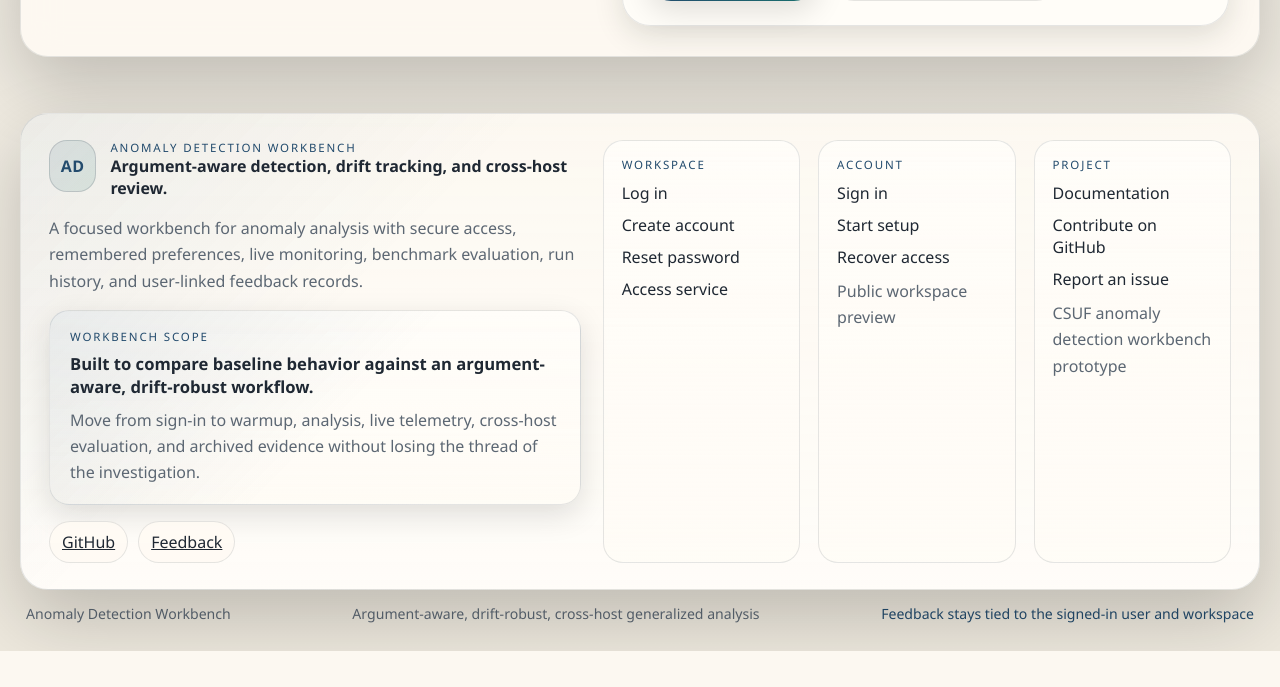
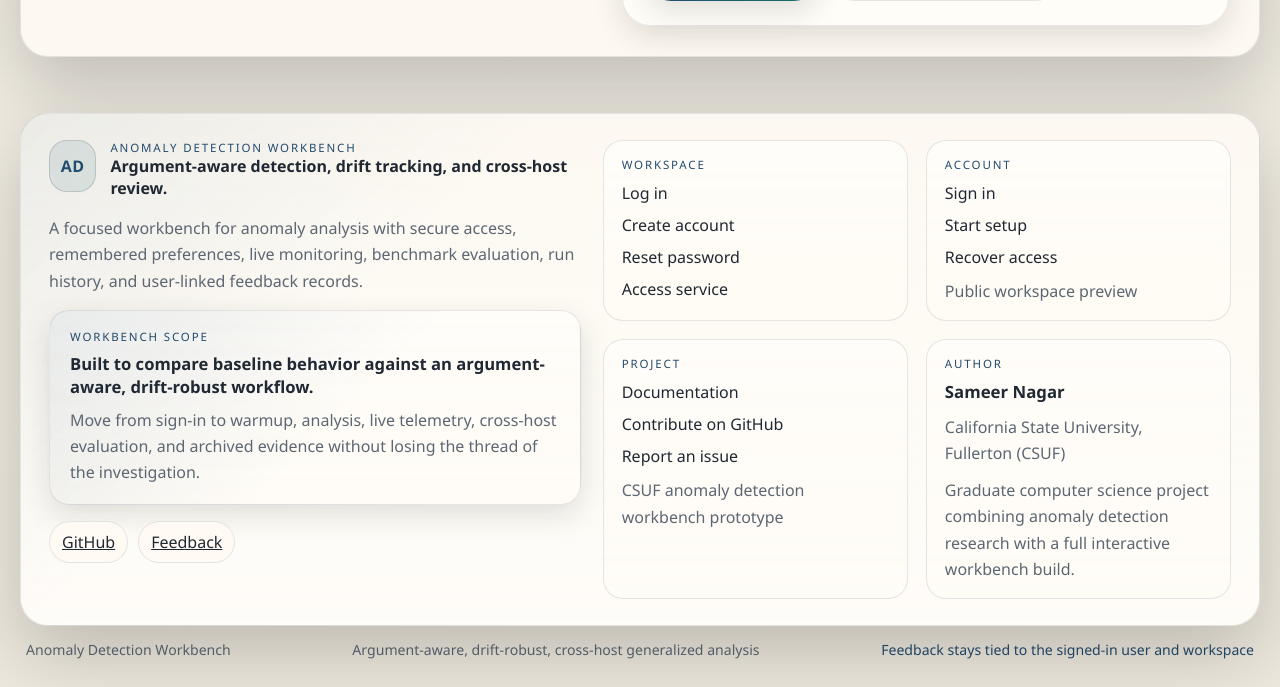
Before and after one commit to sameernagar-hub/anomaly-detection-workbench, a Flask app: page /auth/signup in a window 1280 px wide. Shown: the part 1267-1954 px from the top of the page. Before the commit the page ends 1918 px from the top, so only its background shows below. Run offline with Flask 3, Linux system fonts and the light colour scheme; some libraries are stand-ins or nearby versions.

Commit message:
Polish verification visuals and footer details

```diff
--- a/examples/static/auth.js
+++ b/examples/static/auth.js
@@ -38,6 +38,34 @@
     field.addEventListener("input", () => updateStrength(field.value || ""));
   }
 
+  function scribbleThemeConfig(theme) {
+    const configs = {
+      campus: {
+        wash: ["rgba(31, 40, 51, 0.06)", "rgba(35, 75, 109, 0.14)", "rgba(179, 86, 59, 0.1)"],
+        glyphs: ["#2d3f52", "#3f5d76", "#6b4d45", "#56697b", "#314b41"],
+        noise: ["rgba(52, 74, 92, 0.24)", "rgba(179, 86, 59, 0.18)", "rgba(21, 122, 110, 0.18)"],
+        dots: ["rgba(35,75,109,0.16)", "rgba(179,86,59,0.12)", "rgba(31,40,51,0.12)"],
+      },
+      signal: {
+        wash: ["rgba(39, 52, 74, 0.05)", "rgba(74, 54, 112, 0.12)", "rgba(13, 148, 136, 0.1)"],
+        glyphs: ["#384962", "#5a3ca3", "#245f7d", "#7f5340", "#1c645e"],
+        noise: ["rgba(93, 40, 184, 0.18)", "rgba(13, 148, 136, 0.18)", "rgba(56, 73, 98, 0.2)"],
+        dots: ["rgba(93,40,184,0.1)", "rgba(13,148,136,0.12)", "rgba(56,73,98,0.12)"],
+      },
+      midnight: {
+        wash: ["rgba(255,255,255,0.04)", "rgba(138, 180, 255, 0.08)", "rgba(91, 214, 176, 0.08)"],
+        glyphs: ["#a6c4ff", "#8fe2cf", "#ffb08f", "#d8e5ff", "#b7d8c8"],
+        noise: ["rgba(138,180,255,0.18)", "rgba(91,214,176,0.18)", "rgba(255,142,107,0.16)"],
+        dots: ["rgba(138,180,255,0.12)", "rgba(91,214,176,0.1)", "rgba(255,255,255,0.08)"],
+      },
+    };
+    return configs[theme] || configs.campus;
+  }
+
+  function pick(list) {
+    return list[Math.floor(Math.random() * list.length)];
+  }
+
   function drawScribble() {
     const canvas = byId("scribbleCanvas");
     const code = bootstrap.human_payload?.scribble?.code;
@@ -45,13 +73,19 @@
     const ctx = canvas.getContext("2d");
     const width = canvas.width;
     const height = canvas.height;
+    const theme = document.body.dataset.theme || "campus";
+    const config = scribbleThemeConfig(theme);
     ctx.clearRect(0, 0, width, height);
-    ctx.fillStyle = "rgba(255,255,255,0.16)";
+    const background = ctx.createLinearGradient(0, 0, width, height);
+    background.addColorStop(0, pick(config.wash));
+    background.addColorStop(0.5, "rgba(255,255,255,0.02)");
+    background.addColorStop(1, pick(config.wash));
+    ctx.fillStyle = background;
     ctx.fillRect(0, 0, width, height);
 
-    for (let i = 0; i < 12; i += 1) {
-      ctx.strokeStyle = `hsla(${Math.random() * 360}, 78%, 62%, 0.22)`;
-      ctx.lineWidth = 1 + Math.random() * 2;
+    for (let i = 0; i < 16; i += 1) {
+      ctx.strokeStyle = pick(config.noise);
+      ctx.lineWidth = 1 + Math.random() * 2.6;
       ctx.beginPath();
       ctx.moveTo(Math.random() * width, Math.random() * height);
       ctx.bezierCurveTo(
@@ -65,6 +99,15 @@
       ctx.stroke();
     }
 
+    for (let i = 0; i < 8; i += 1) {
+      ctx.strokeStyle = pick(config.noise);
+      ctx.lineWidth = 1.4 + Math.random() * 2.2;
+      ctx.beginPath();
+      ctx.moveTo(10 + Math.random() * (width - 20), 14 + Math.random() * (height - 28));
+      ctx.lineTo(10 + Math.random() * (width - 20), 14 + Math.random() * (height - 28));
+      ctx.stroke();
+    }
+
     ctx.textBaseline = "middle";
     code.split("").forEach((character, index) => {
       const x = 48 + index * 68 + (Math.random() * 12 - 6);
@@ -73,13 +116,15 @@
       ctx.translate(x, y);
       ctx.rotate((Math.random() * 0.7) - 0.35);
       ctx.font = `${54 + Math.floor(Math.random() * 8)}px Segoe UI`;
-      ctx.fillStyle = ["#234b6d", "#157a6e", "#b3563b", "#3a4e61"][index % 4];
+      ctx.shadowBlur = theme === "midnight" ? 0 : 1.5;
+      ctx.shadowColor = pick(config.noise);
+      ctx.fillStyle = config.glyphs[(index + Math.floor(Math.random() * config.glyphs.length)) % config.glyphs.length];
       ctx.fillText(character, 0, 0);
       ctx.restore();
     });
 
-    for (let i = 0; i < 120; i += 1) {
-      ctx.fillStyle = `rgba(35,75,109,${Math.random() * 0.12})`;
+    for (let i = 0; i < 160; i += 1) {
+      ctx.fillStyle = pick(config.dots);
       ctx.beginPath();
       ctx.arc(Math.random() * width, Math.random() * height, Math.random() * 2.4, 0, Math.PI * 2);
       ctx.fill();
@@ -102,6 +147,7 @@
     if (!document.querySelector("[data-human-verify]")) return;
     drawScribble();
     initEmojiSelection();
+    window.addEventListener("adw:theme-change", drawScribble);
   }
 
   function initAutoDisplayName() {
--- a/examples/static/luxury.css
+++ b/examples/static/luxury.css
@@ -410,7 +410,7 @@
 
 .footer-links {
   display: grid;
-  grid-template-columns: repeat(3, minmax(0, 1fr));
+  grid-template-columns: repeat(2, minmax(0, 1fr));
   gap: 18px;
 }
 
@@ -422,6 +422,11 @@
   border-radius: var(--radius-lg);
   border: var(--border-width) solid var(--line);
   background: linear-gradient(180deg, var(--panel-strong), color-mix(in srgb, var(--panel) 70%, transparent));
+}
+
+.footer-author strong {
+  font-size: 1.05rem;
+  line-height: 1.35;
 }
 
 .footer-column a {
@@ -1551,6 +1556,7 @@
   border: var(--border-width) solid var(--line);
   background: linear-gradient(135deg, var(--panel-strong), var(--accent-soft));
   margin-bottom: 12px;
+  box-shadow: inset 0 1px 0 rgba(255, 255, 255, 0.04);
 }
 
 .buffer-stage {
--- a/examples/static/workbench_shared.js
+++ b/examples/static/workbench_shared.js
@@ -48,10 +48,12 @@
   }
 
   function setTheme(theme) {
+    const previousTheme = document.body.dataset.theme;
     document.body.dataset.theme = theme;
     const select = document.getElementById("themeSelect");
     if (select) select.value = theme;
     localStorage.setItem("adw-theme", theme);
+    window.dispatchEvent(new CustomEvent("adw:theme-change", { detail: { theme, previousTheme } }));
   }
 
   function initTheme() {
--- a/examples/templates/base.html
+++ b/examples/templates/base.html
@@ -158,6 +158,13 @@
           {% endif %}
           <span class="footer-meta">CSUF anomaly detection workbench prototype</span>
         </article>
+
+        <article class="footer-column footer-author">
+          <div class="eyebrow">Author</div>
+          <strong>Sameer Nagar</strong>
+          <span class="footer-meta">California State University, Fullerton (CSUF)</span>
+          <p class="footer-meta">Graduate computer science project combining anomaly detection research with a full interactive workbench build.</p>
+        </article>
       </section>
     </div>
 
```
Also changed, not shown: examples/templates/docs.html (+12 -1 lines), examples/templates/feedback.html (+5 -5 lines).
